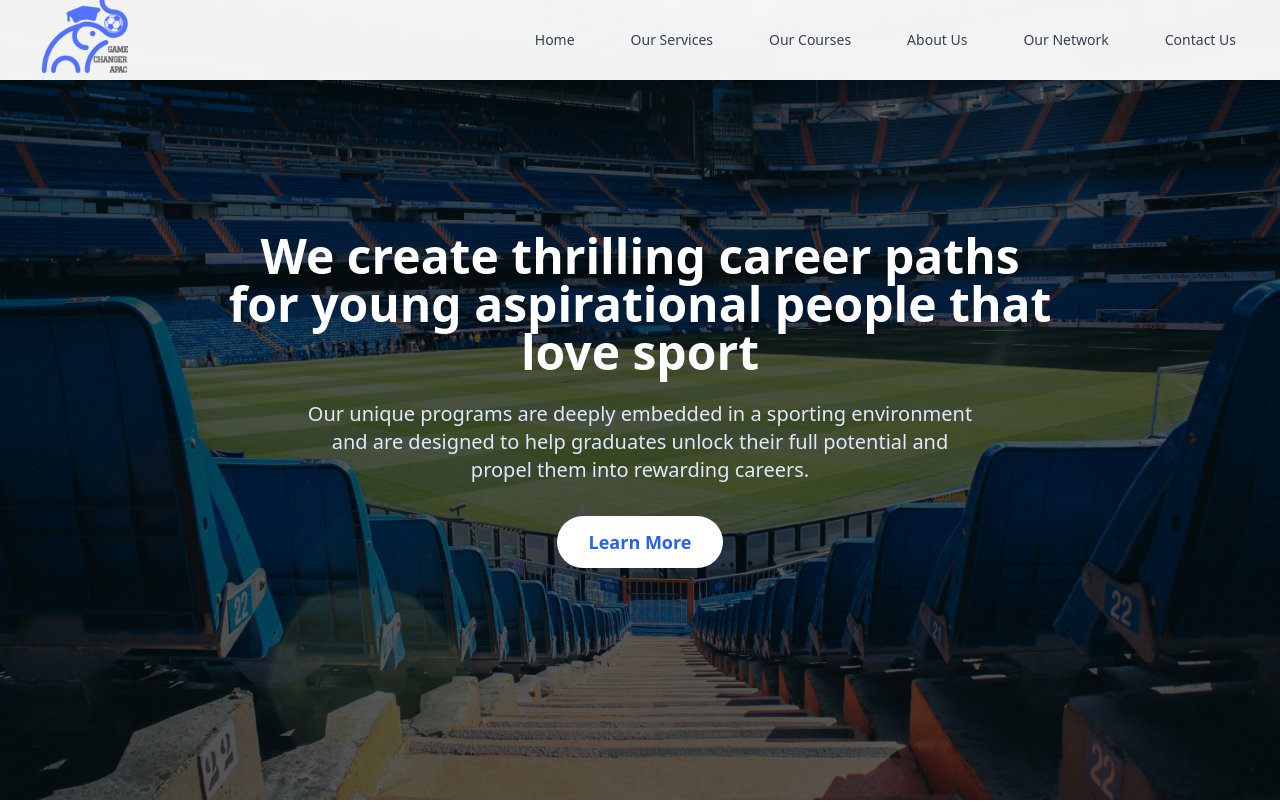
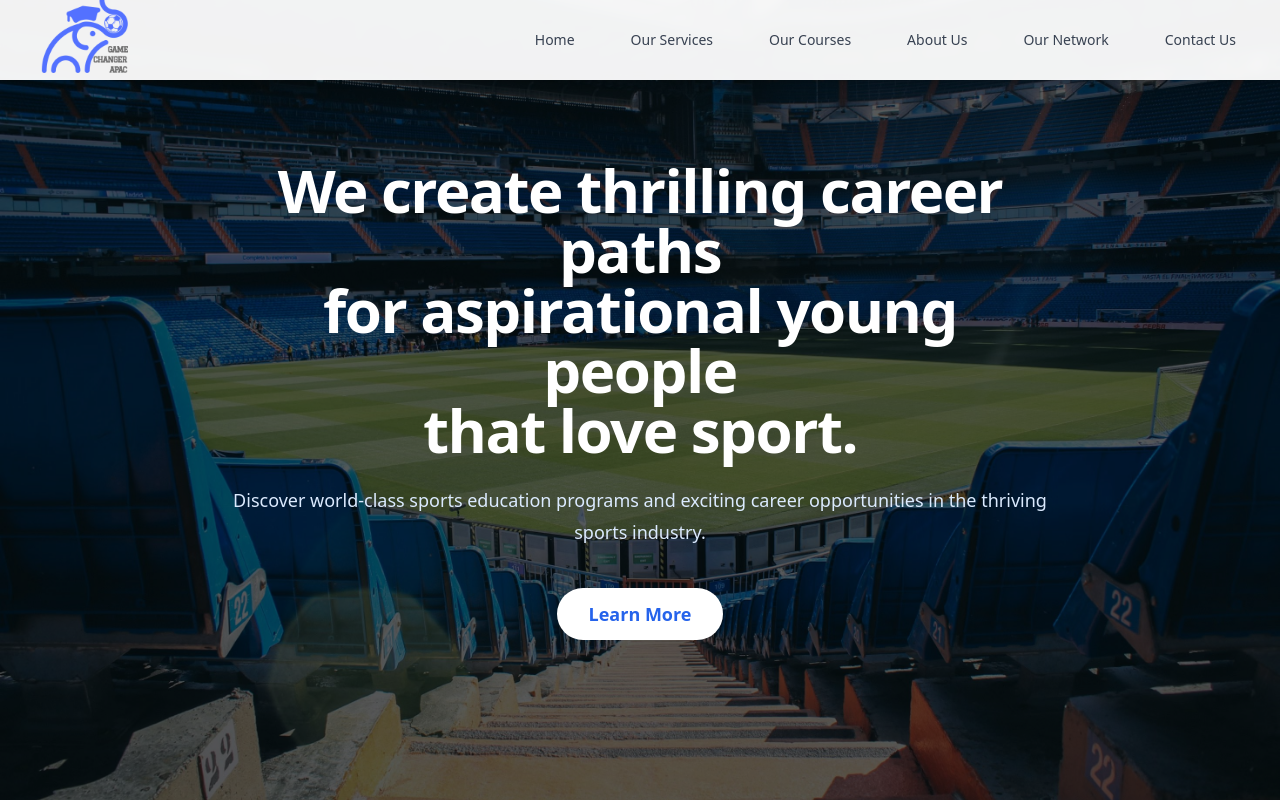
Before and after one commit to sameerbulakh/apac, a React (Vite) app: page / in a window 1280 px wide. Shown: the top 802 px of the page. Built offline with nearby package versions, Linux system fonts and the light colour scheme.

Commit message:
Update hero text with new line breaks

```diff
--- a/src/components/Hero.tsx
+++ b/src/components/Hero.tsx
@@ -19,20 +19,22 @@ const Hero = () => {
         {/* Content */}
         <div className="relative h-full flex items-center justify-center">
           <div className="max-w-4xl mx-auto px-4 sm:px-6 lg:px-8 text-center">
-            <h1 className="text-3xl md:text-4xl lg:text-5xl font-bold text-white mb-6">
-              We create thrilling career paths
-              <br />
-              for young aspirational people that love sport
+            <h1 className="text-4xl font-bold tracking-tight text-white sm:text-6xl">
+              We create thrilling career paths<br />
+              for aspirational young people<br />
+              that love sport.
             </h1>
-            <p className="text-lg md:text-xl text-blue-100 mb-8 max-w-2xl mx-auto">
-              Our unique programs are deeply embedded in a sporting environment and are designed to help graduates unlock their full potential and propel them into rewarding careers.
+            <p className="mt-6 text-lg leading-8 text-blue-100">
+              Discover world-class sports education programs and exciting career opportunities in the thriving sports industry.
             </p>
+            <div className="mt-10">
               <a
                 href="#what-we-do"
                 className="inline-block bg-white text-blue-600 px-8 py-3 rounded-full font-semibold text-lg hover:bg-blue-50 transition-colors"
               >
                 Learn More
               </a>
+            </div>
           </div>
         </div>
       </section>
```
Lines whose indentation alone changed are shown as unchanged.
